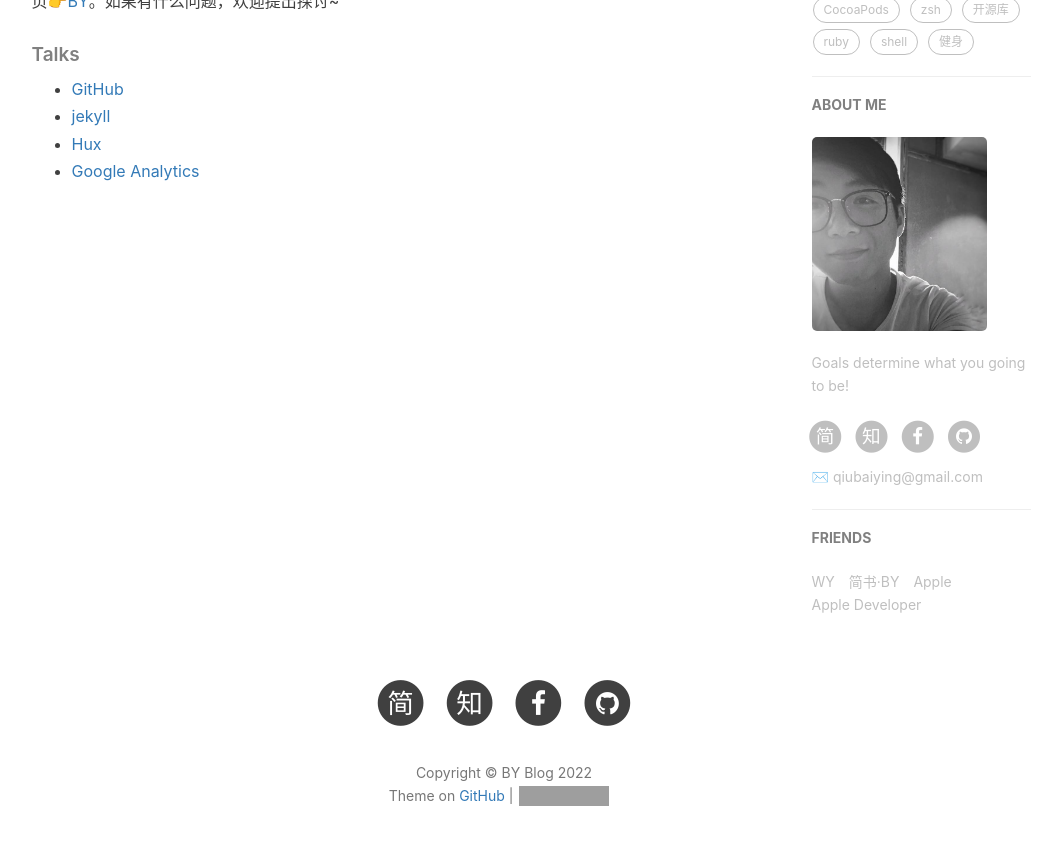
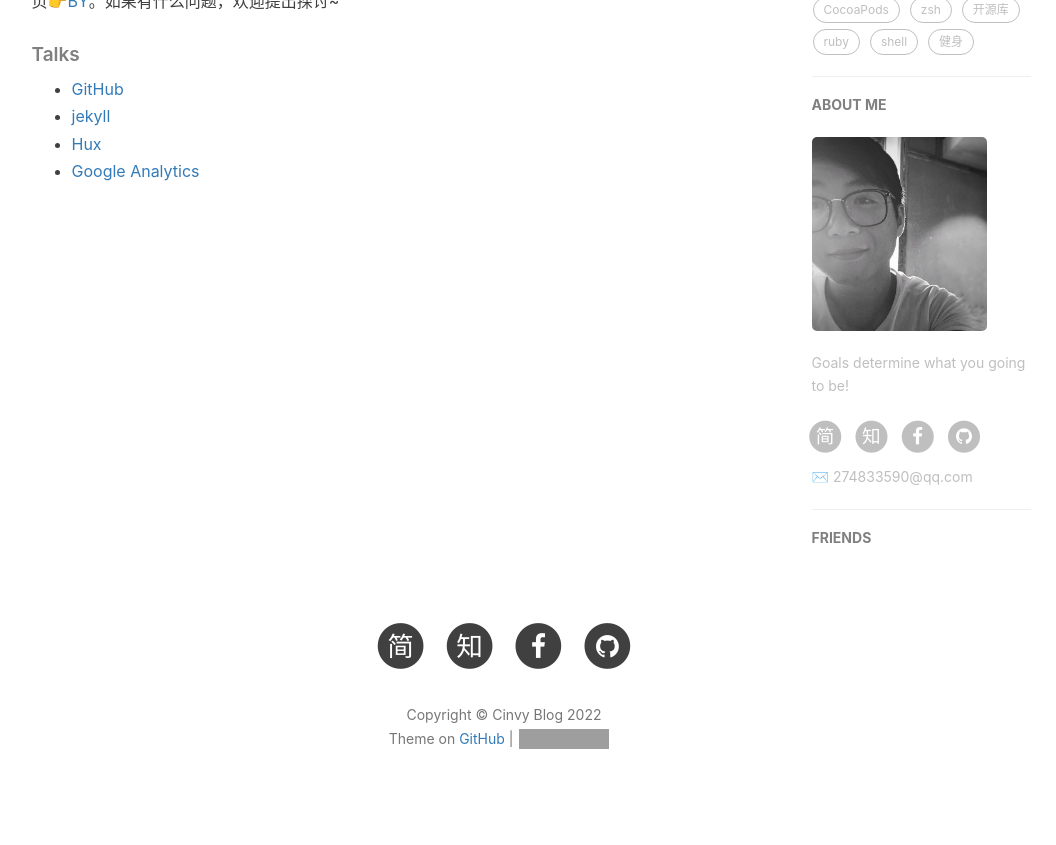
Before and after one commit to cinvymoe/cinvymoe.github.io, a Jekyll site: the page built from about.html, in a window 1280 px wide and 900 px high, scrolled down 713 px. Shown: the top 845 px of the window, without its empty margins (136-1192 px from the left). Built offline with Jekyll 4.4.1, drawn with Linux system fonts in a browser that asks for light colours; nearby versions of some CDN libraries; comment, search, counter and statistics services are not loaded; grey boxes are pictures that could not be loaded.

Commit message:
title config

```diff
--- a/_config.yml
+++ b/_config.yml
@@ -1,13 +1,13 @@
 # Site settings
-title: BY Blog
-SEOTitle: 柏荧的博客 | BY Blog
+title: Cinvy Blog
+SEOTitle: Cinvy的博客
 header-img: img/post-bg-desk.jpg
-email: qiubaiying@gmail.com
+email: 274833590@qq.com
 description: "Every failure is leading towards success."
-keyword: "BY, BY Blog, 柏荧的博客, qiubaiying, 邱柏荧, iOS, Apple, iPhone"
-url: "http://qiubaiying.github.io"          # your host, for absolute URL
+keyword: "运动"
+url: "http://cinvymoe.github.io"          # your host, for absolute URL
 baseurl: ""      # for example, '/blog' if your blog hosted on 'host/blog'
-github_repo: "https://github.com/qiubaiying/qiubaiying.github.io.git" # you code repository
+#github_repo: "https://github.com/qiubaiying/qiubaiying.github.io.git" # you code repository
 
 # Sidebar settings
 sidebar: true                           # whether or not using Sidebar.
@@ -19,10 +19,10 @@ sidebar-avatar: /img/about-BY-gentle.jpg      # use absolute URL, seeing it's us
 # SNS settings
 RSS: false
 # weibo_username:     qiubaiying
-zhihu_username:     qiubaiying
-github_username:    qiubaiying
-facebook_username:  baiying.qiu.7
-jianshu_username:   e71990ada2fd
+zhihu_username:     cinvy
+github_username:    cinvy
+facebook_username:  cinvy
+jianshu_username:   cinvy
 #twitter_username:   qiubaiying
 
 
@@ -61,7 +61,7 @@ kramdown:
 
 # Gitalk
 gitalk:
-  enable: true    #是否开启Gitalk评论
+  enable: flase    #是否开启Gitalk评论
   clientID: f2c84e7629bb1446c1a4                            #生成的clientID
   clientSecret: ca6d6139d1e1b8c43f8b2e19492ddcac8b322d0d    #生成的clientSecret
   repo: qiubaiying.github.io    #仓库名称
@@ -98,17 +98,5 @@ service-worker: true
 
 # Friends
 friends: [
-    {
-        title: "WY",
-        href: "http://zhengwuyang.com"
-    },{
-        title: "简书·BY",
-        href: "http://www.jianshu.com/u/e71990ada2fd"
-    },{
-        title: "Apple",
-        href: "https://apple.com"
-    },{
-        title: "Apple Developer",
-        href: "https://developer.apple.com/"
-    }
+
 ]
```
